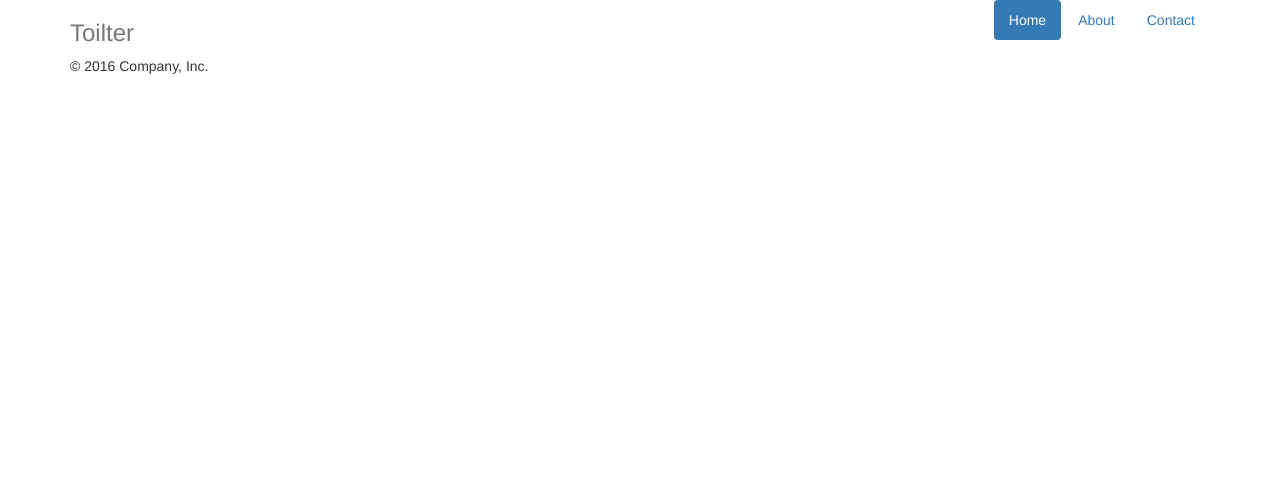
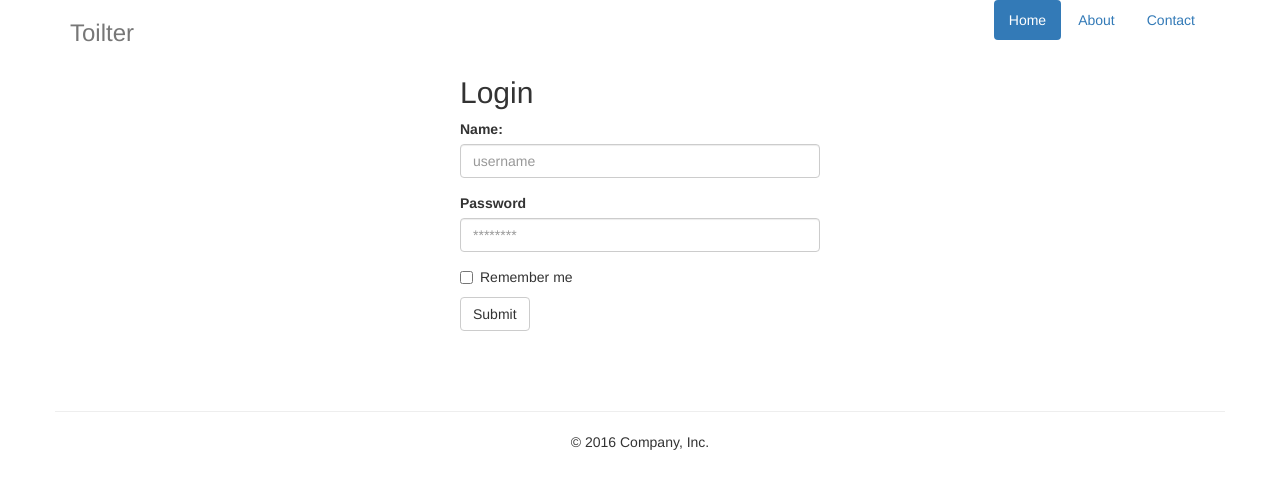
Before and after one commit to gapigo/course-flask, a Flask app: page /login in a window 1280 px wide. Shown: the top 489 px of the page. Run offline with Flask 2, Linux system fonts and the light colour scheme; some libraries are stand-ins or nearby versions.

Commit message:
Adding form front-end

```diff
--- a/app/controllers/default.py
+++ b/app/controllers/default.py
@@ -1,6 +1,9 @@
 # from email.policy import default
+from distutils.log import Log
 from app import app
 from flask import render_template
+
+from app.models.forms import LoginForm
 
 @app.route("/index")
 @app.route("/")
@@ -8,9 +11,15 @@ def index():
     return render_template('index.html')
 
 
-@app.route('/login')
+@app.route('/login', methods=["POST", "GET"])
 def login():
-    return render_template('base.html')
+    form = LoginForm()
+    if form.validate_on_submit():
+        print(form.username.data)
+        print(form.password.data)
+    else:
+        print(form.errors)
+    return render_template('login_form.html', form=form)
 
 
 
--- /dev/null
+++ b/app/models/forms.py
@@ -0,0 +1,8 @@
+from flask_wtf import FlaskForm
+from wtforms import StringField, PasswordField, BooleanField
+from wtforms.validators import DataRequired
+
+class LoginForm(FlaskForm):
+    username = StringField("username", validators=[DataRequired()])
+    password = PasswordField("password", validators=[DataRequired()])
+    remember_me = BooleanField("remember_me")
--- a/app/templates/base.html
+++ b/app/templates/base.html
@@ -31,12 +31,21 @@
         <h3 class="text-muted">Toilter</h3>
       </div>
 
-        {% block content %}
-        {% endblock %}
+        <div class="row">
+          {% block content %}
+          {% endblock %}
+        </div>
 
-      <footer class="footer">
-        <p>&copy; 2016 Company, Inc.</p>
-      </footer>
+        <div class="row">
+          <footer class="footer">
+            <br>
+            <br>
+            <br>
+            <hr>
+            <p style="text-align: center;">&copy; 2016 Company, Inc.</p>
+          </footer>
+        </div>
+
 
     </div> <!-- /container -->
 
--- /dev/null
+++ b/app/templates/login_form.html
@@ -0,0 +1,46 @@
+{% extends 'base.html' %}
+
+{% block title %}{{ super() }} - Login{% endblock %}
+
+{% block content %}
+<div class="col-md-4 col-md-offset-4">
+    <h2>Login</h2>
+    <form action="" method="POST">
+        {{ form.csrf_token }}
+        <div class="form-group">
+            <label for="exampleInputEmail1">Name:</label>
+            {{ form.username(class="form-control", placeholder="username") }}
+
+            {% if form.errors.username %}
+            <div class="alert alert-danger" role="alert">
+                <ul>
+                    {% for e in form.errors.username %}
+                        <li>{{ e }}</li>
+                    {% endfor %}
+                </ul>
+            </div>
+            {% endif %}
+        </div>
+        <div class="form-group">
+            <label for="exampleInputPassword1">Password</label>
+            {{ form.password(class="form-control", placeholder="********") }}
+
+            {% if form.errors.password %}
+            <div class="alert alert-danger" role="alert">
+                <ul>
+                    {% for e in form.errors.password %}
+                        <li>{{ e }}</li>
+                    {% endfor %}
+                </ul>
+            </div>
+            {% endif %}
+        </div>
+        <div class="checkbox">
+            <label>
+                {{ form.remember_me }} Remember me
+            </label>
+        </div>
+        <button type="submit" class="btn btn-default">Submit</button>
+    </form>
+</div>
+{% endblock %}
--- a/config.py
+++ b/config.py
@@ -2,3 +2,5 @@ DEBUG = True
 
 SQLALCHEMY_DATABASE_URI = 'sqlite:///db.sqlite3'
 SQLALCHEMY_TRACK_MODIFICATIONS = True
+
+SECRET_KEY = 'edddbf44-a400-4d5d-8d71-f0126ad62c47'
```
